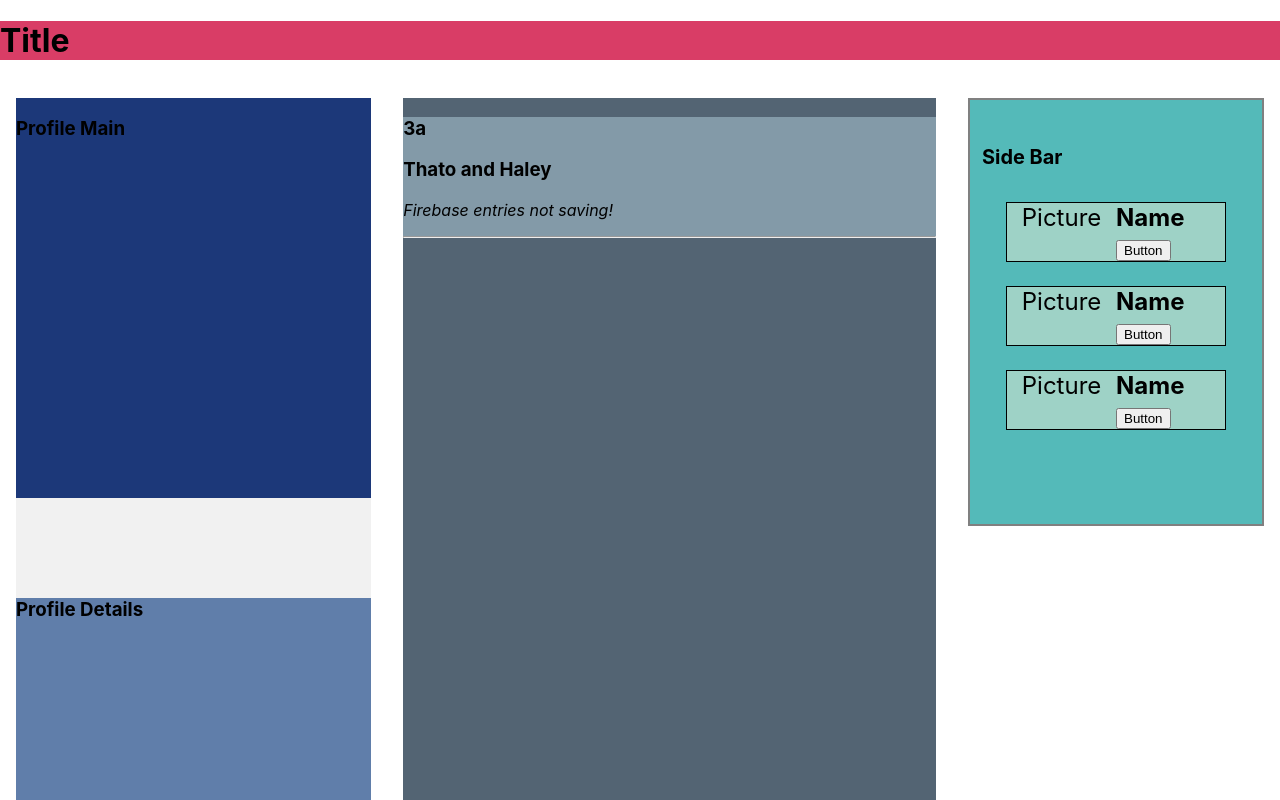
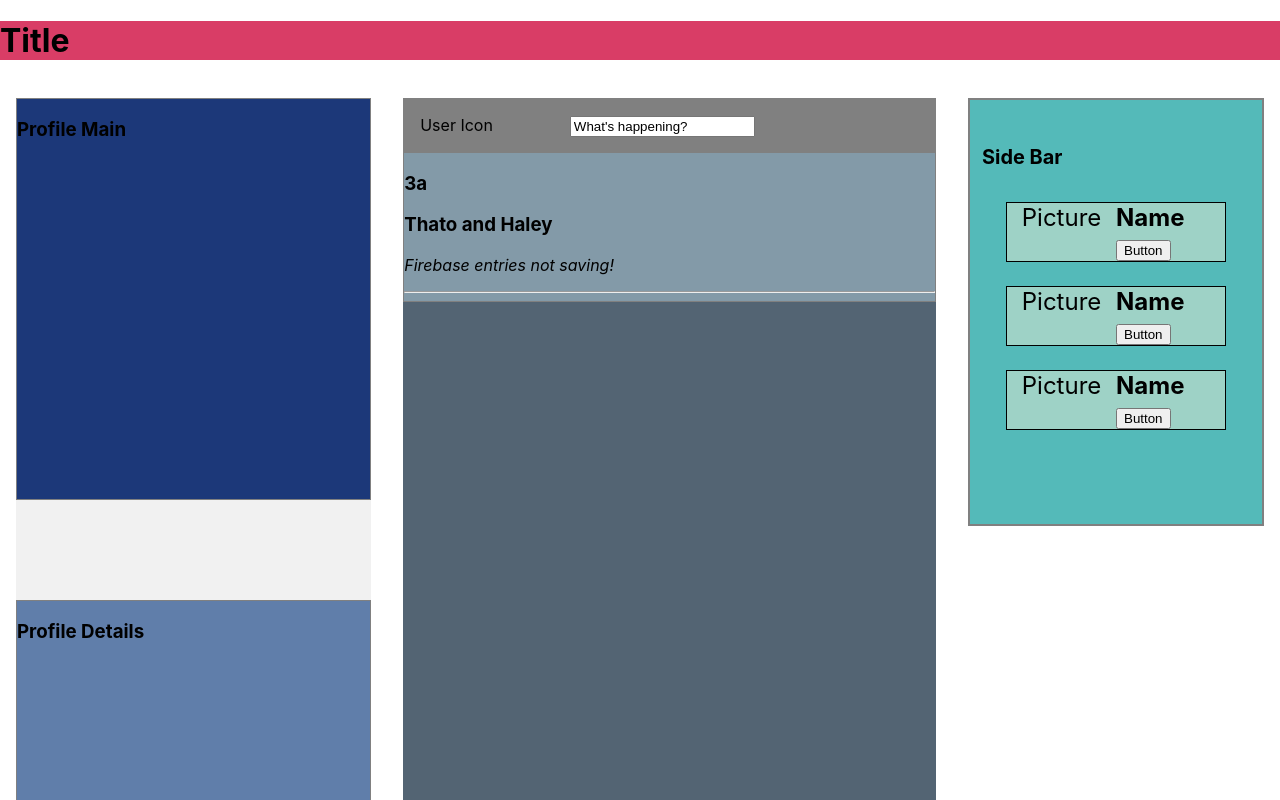
Before and after one commit to joncheng-dev/social-media-clone, a React (Create React App) app: page / in a window 1280 px wide. Shown: the top 800 px of the page. Built offline with nearby package versions, Linux system fonts and the light colour scheme.

Commit message:
add news feed search bar child component for news feed component

```diff
--- a/src/components/NewsFeed.js
+++ b/src/components/NewsFeed.js
@@ -1,9 +1,11 @@
 import React from "react";
 import News from "./News";
+import NewsFeedSearch from "./NewsFeedSearch";
 
 function NewsFeed() {
   return (
     <div className="news-feed">
+      <NewsFeedSearch />
       <News />
     </div>
   );
--- /dev/null
+++ b/src/components/NewsFeedSearch.js
@@ -0,0 +1,16 @@
+import React from "react";
+
+function NewsFeedSearch() {
+  return (
+    <div className="news-feed-search">
+      <div className="news-feed-user-icon">User Icon</div>
+      <div className="news-feed-search-bar">
+        <form>
+          <input type="text" id="fname" value="What's happening?"></input>
+        </form>
+      </div>
+    </div>
+  );
+}
+
+export default NewsFeedSearch;
--- a/src/index.css
+++ b/src/index.css
@@ -43,15 +43,18 @@ code {
   height: 400px;
   margin-bottom: 100px;
   background-color: #1c3879;
+  border: 0.1em solid gray;
 }
 
 .profile-details {
   background-color: #607eaa;
   height: 400px;
+  border: 0.1em solid gray;
 }
 
 .news-feed {
   background-color: #839aa8;
+  border: 0.1em solid gray;
 }
 
 .side-bar {
@@ -78,3 +81,17 @@ code {
 .side-bar-right-column {
   width: 50%;
 }
+
+.news-feed-search {
+  display: flex;
+  background-color: gray;
+  padding: 1rem;
+}
+
+.news-feed-user-icon {
+  width: 30%;
+}
+
+.news-feed-search-bar {
+  width: 70%;
+}
```
